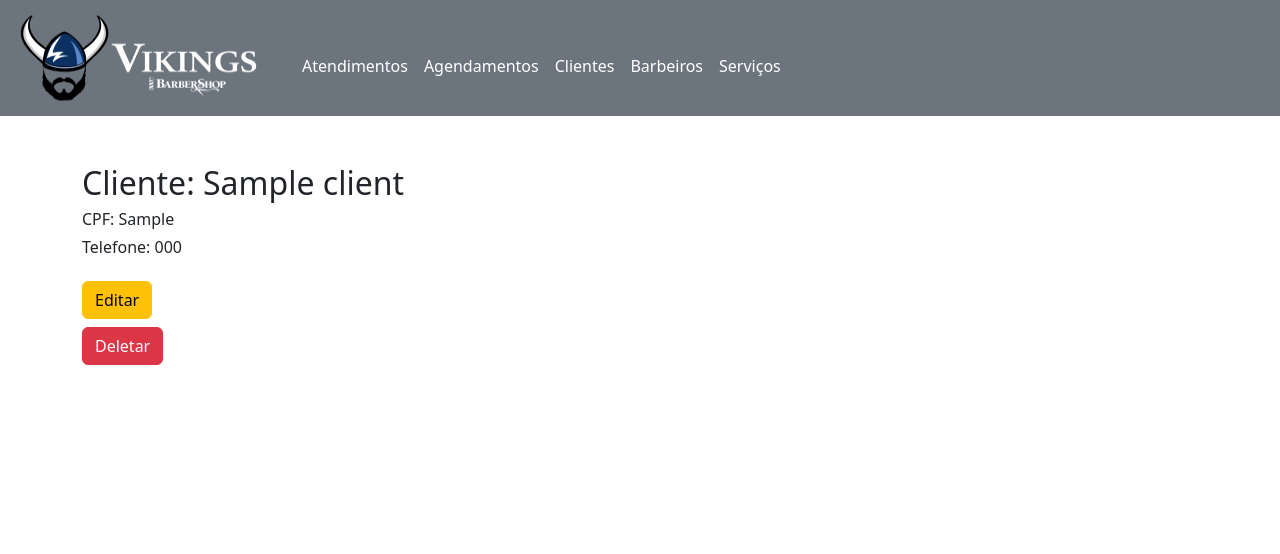
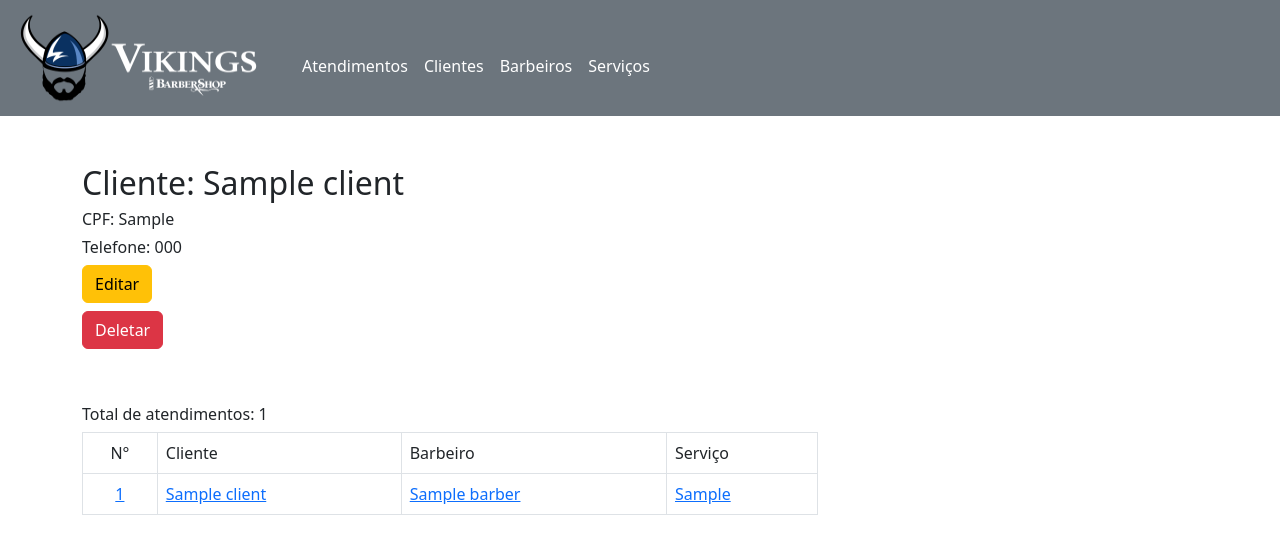
Before and after one commit to luizrodgs/Vikings-Barber-Shop, a Django app: page /clientes/1 in a window 1280 px wide. Shown: the top 554 px of the page. Run offline with Django 4.2, Linux system fonts and the light colour scheme; tables that the repository leaves empty hold one stand-in row (values such as "Sample post"); some libraries are stand-ins or nearby versions.

Commit message:
Resumo de pedidos por perfil/cliente implementado

```diff
--- a/clients/views.py
+++ b/clients/views.py
@@ -1,5 +1,9 @@
+from functools import total_ordering
+
 from django.core.paginator import Paginator
 from django.shortcuts import get_object_or_404, redirect, render
+
+from orders.models import Order
 
 from .models import Client
 
@@ -15,8 +19,13 @@ def client_dashboard(request):
 
 def get_client(request, client_id):
     client = get_object_or_404(Client, pk=client_id)
-    client_to_show = {"client": client}
-    return render(request, "clients/get_client.html", client_to_show)
+    client_id = client.id
+    orders = Order.objects.filter(client=client_id)
+    total_orders = 0
+    for order in orders:
+        total_orders += 1
+    package = {"client": client, "orders": orders, "total_orders": total_orders}
+    return render(request, "clients/get_client.html", package)
 
 
 def create_client(request):
--- a/templates/clients/get_client.html
+++ b/templates/clients/get_client.html
@@ -17,13 +17,37 @@
                     <div class="receipe-duration">
                         <h6>Telefone: {{ client.phone }}</h6>
                     </div>
-                    <div>
-                        <h6 class="text-left mt-4"><a href="{% url 'edit_client' client.id %}" type="button"
+                    <div class="row">
+                        <h6 class="text-left"><a href="{% url 'edit_client' client.id %}" type="button"
                                 class="btn btn-warning">Editar</a></h6>
                         <h6 class="text-left"><a href="{% url 'delete_client' client.id %}" type="button"
                                 class="btn btn-danger">Deletar</a></h6>
                     </div>
                 </div>
+
+                {% if orders %}
+                <table class="table table-bordered">
+                    <thead class="thead-dark">
+                        <tr>
+                            <th scope="col" class="text-center">N°</th>
+                            <th scope="col">Cliente</th>
+                            <th scope="col">Barbeiro</th>
+                            <th scope="col">Serviço</th>
+                        </tr>
+                    </thead>
+                    <tbody>
+                        {% for order in orders %}
+                        <tr>
+                            <td class="text-center"><a href="{% url 'get_order' order.id %}">{{ order.id }}</a></td>
+                            <td><a href="{% url 'get_order' order.id %}">{{ order.client }}</a></td>
+                            <td><a href="{% url 'get_order' order.id %}">{{ order.barber }}</a></td>
+                            <td><a href="{% url 'get_order' order.id %}">{{ order.service }}</a></td>
+                        </tr>
+                        {% endfor %}
+                        {% else %}
+                        {% endif %}
+
+                        <h6>Total de atendimentos: {{ total_orders }}</h6>
             </div>
 
             {% endblock %}
--- a/templates/partials/_navbar.html
+++ b/templates/partials/_navbar.html
@@ -19,10 +19,6 @@
                     </li>
 
                     <li class="nav-item">
-                        <a class="nav-link active" aria-current="page" href="/agendamentos/dashboard">Agendamentos</a>
-                    </li>
-
-                    <li class="nav-item">
                         <a class="nav-link active" aria-current="page" href="/clientes/dashboard">Clientes</a>
                     </li>
 
```
Also changed, not shown: orders/views.py (+5 -3 lines), templates/orders/edit_order.html (+30 -15 lines).
